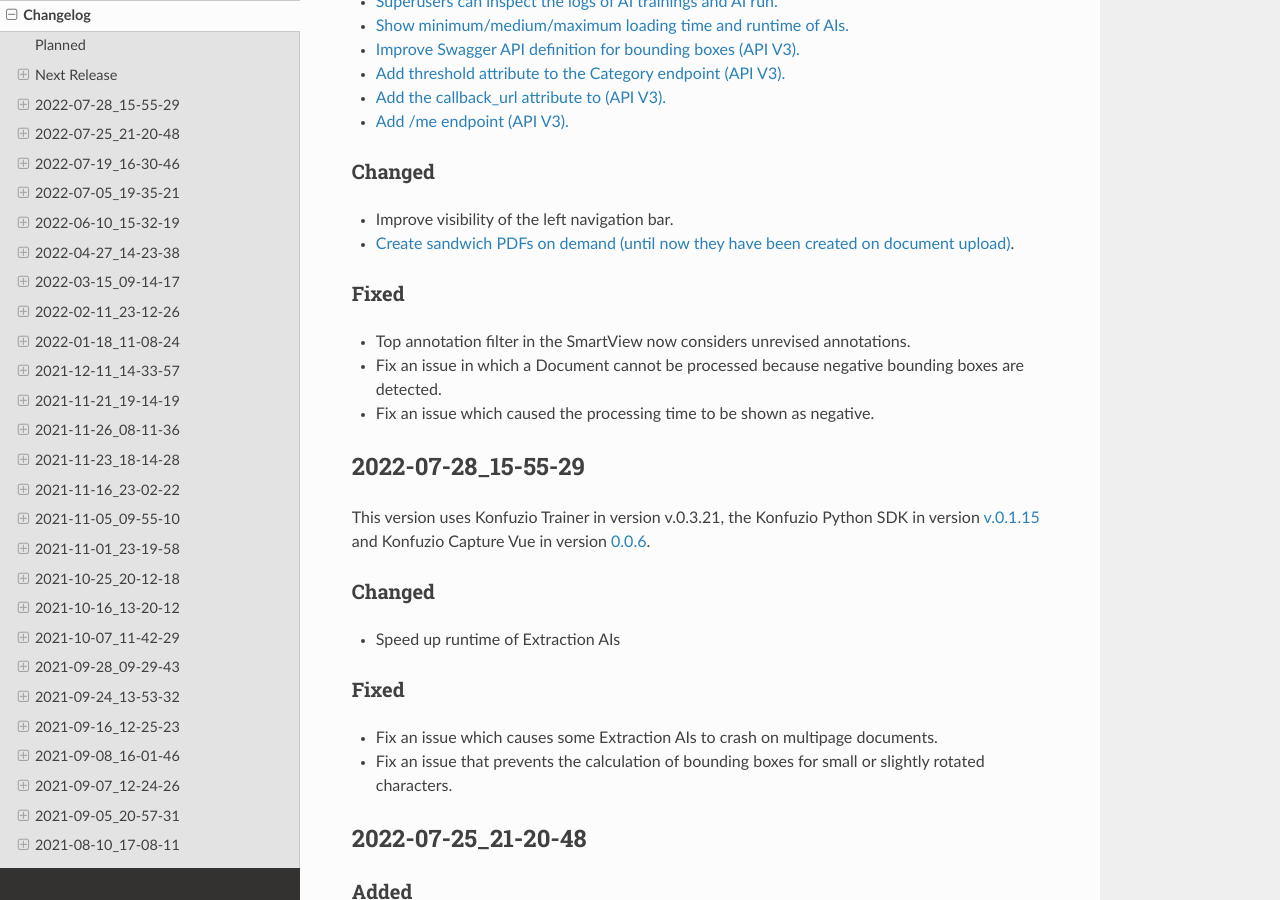
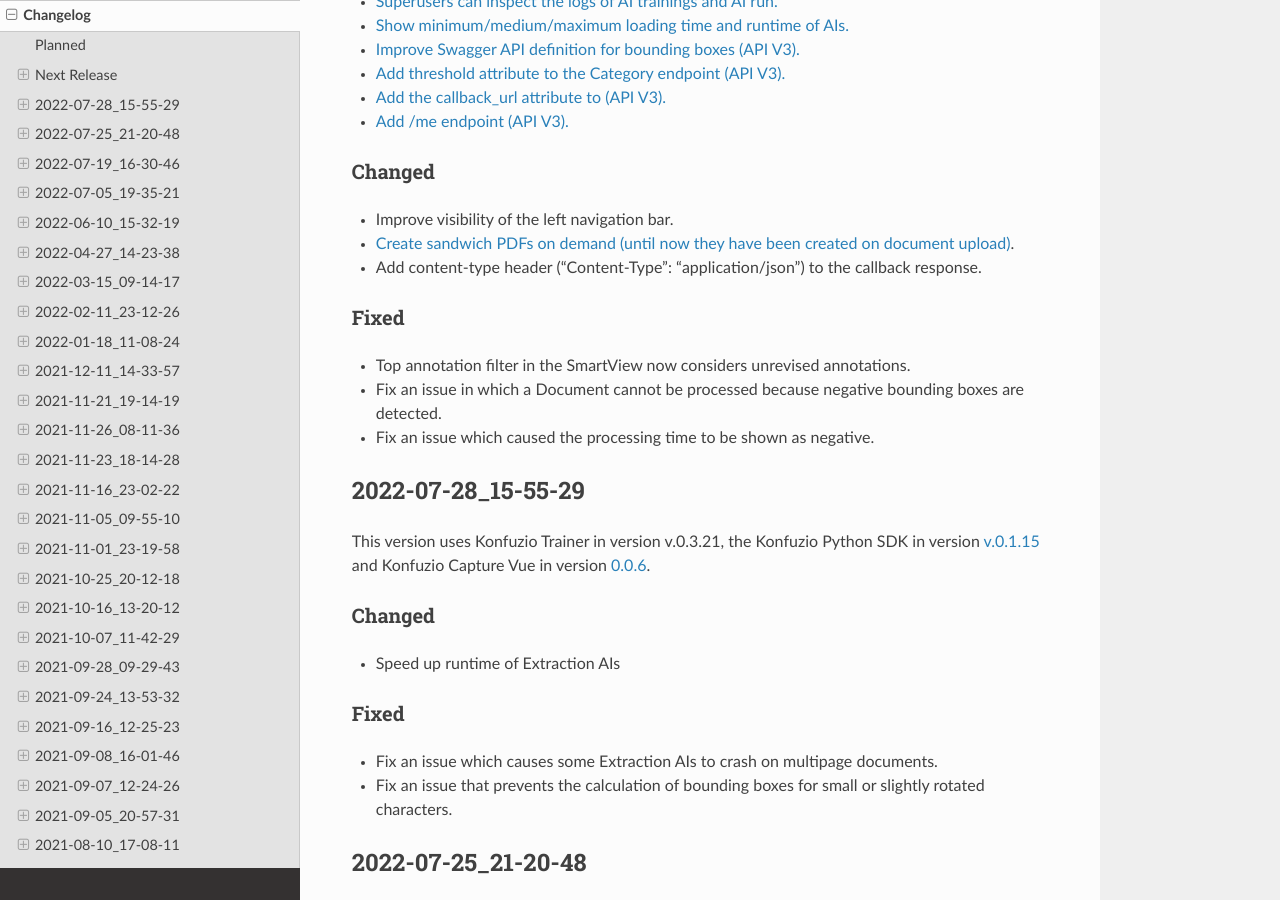
Before and after one commit to konfuzio-ai/konfuzio-sdk, a Sphinx documentation site: the page built from docs/web/changelog_app.md, in a window 1280 px wide and 900 px high, scrolled down 740 px. Built offline with Sphinx 7.4.7 and the Read the Docs theme 2.0.0, drawn with Linux system fonts in a browser that asks for light colours.

Commit message:
Update changelog_app.md

```diff
--- a/docs/web/changelog_app.md
+++ b/docs/web/changelog_app.md
@@ -36,6 +36,7 @@
 ### Changed
 - Improve visibility of the left navigation bar.
 - [Create sandwich PDFs on demand (until now they have been created on document upload)](https://dev.konfuzio.com/web/on_premises.html#environment-variables-for-konfuzio-server).
+- Add content-type header ("Content-Type": "application/json") to the callback response.
 
 ### Fixed
 - Top annotation filter in the SmartView now considers unrevised annotations.
```
